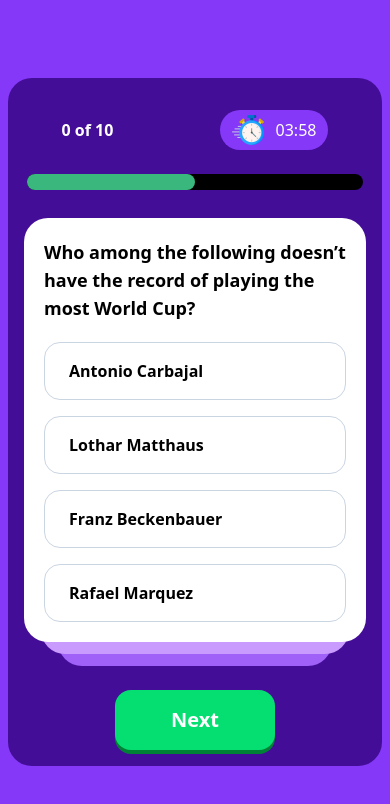
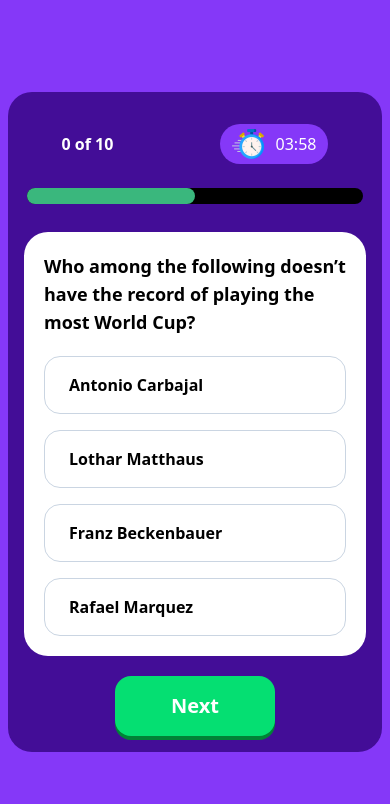
Before and after one commit to 11saim/React-Projects, a React (Vite) app in the folder Quiz App/: page / in a window 390 px wide. Shown: the top 804 px of the page. Built offline with nearby package versions, Linux system fonts and the light colour scheme.

Commit message:
Style Changes

```diff
--- a/Quiz App/src/components/Button.jsx
+++ b/Quiz App/src/components/Button.jsx
@@ -2,7 +2,7 @@ import React from "react";
 
 export default function Button() {
   return (
-    <div className="relative w-40 mx-auto mt-12 cursor-pointer text-xl text-center">
+    <div className="relative w-40 mx-auto mt-5 xs:mt-12 cursor-pointer text-xl text-center">
       <div className="absolute w-full h-full bg-green-700 rounded-2xl top-1 left-0 z-10"></div>
       <div className="relative z-20 bg-green-400 text-white p-4 rounded-2xl font-bold">
         Next
--- a/Quiz App/src/components/Main.jsx
+++ b/Quiz App/src/components/Main.jsx
@@ -3,8 +3,8 @@ import React from "react";
 export default function Main() {
   return (
     <div className="relative m-4 mt-7 xs:m-5">
-      <div className="absolute top-6 left-[10%] w-[80%] h-full bg-[#9f61f7] rounded-3xl z-10"></div>
-      <div className="absolute top-3 left-[5%] w-[90%] h-full bg-[#c99bfe] rounded-3xl z-20"></div>
+      <div className="absolute top-0 xs:top-6 left-[10%] w-[80%] h-full bg-[#9f61f7] rounded-3xl z-10"></div>
+      <div className="absolute top-0 xs:top-3 left-[5%] w-[90%] h-full bg-[#c99bfe] rounded-3xl z-20"></div>
       <div className="bg-white p-5 xs:p-6 rounded-3xl relative z-30">
         <div className="question">
           <p className="text-lg xs:text-xl font-bold leading-7">
```
